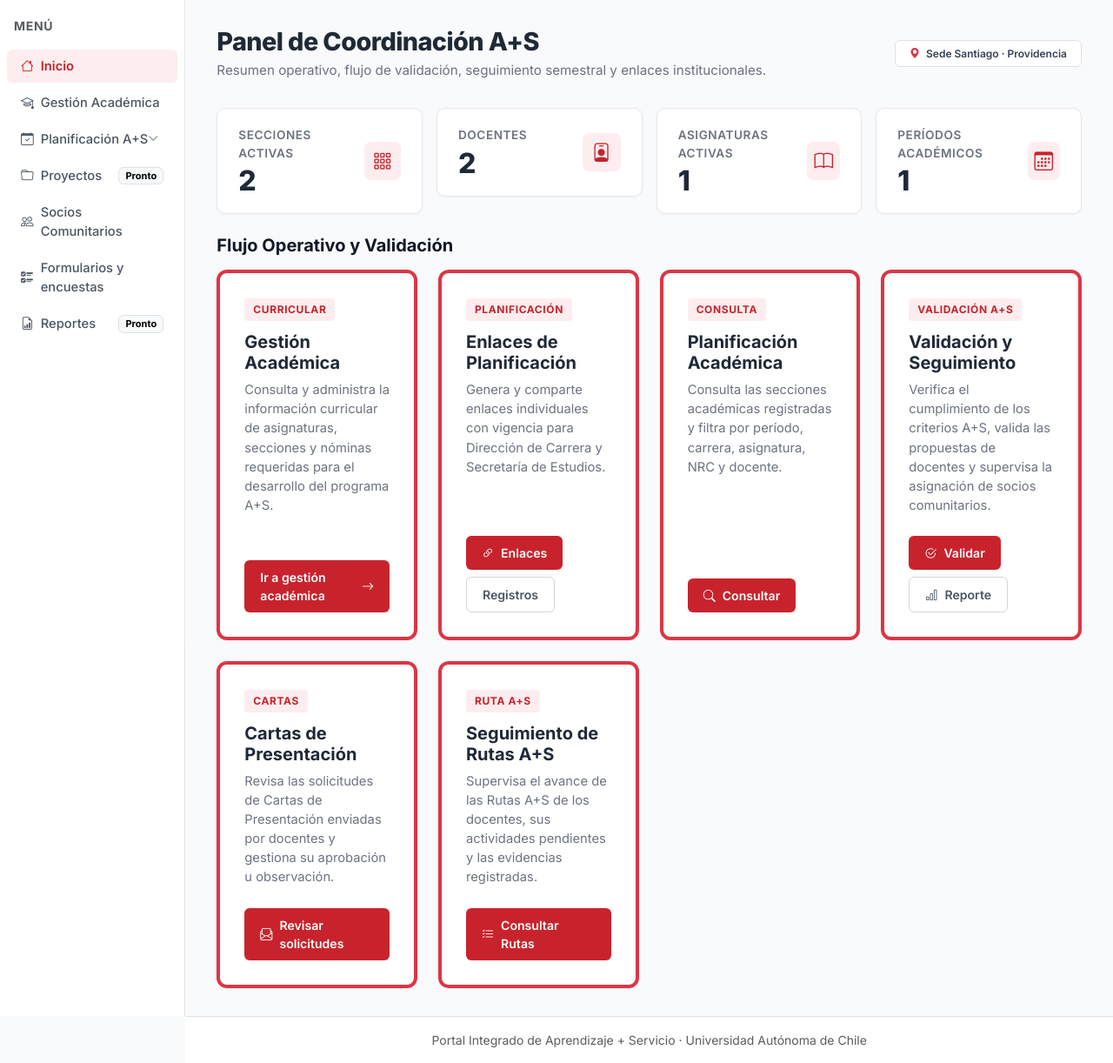
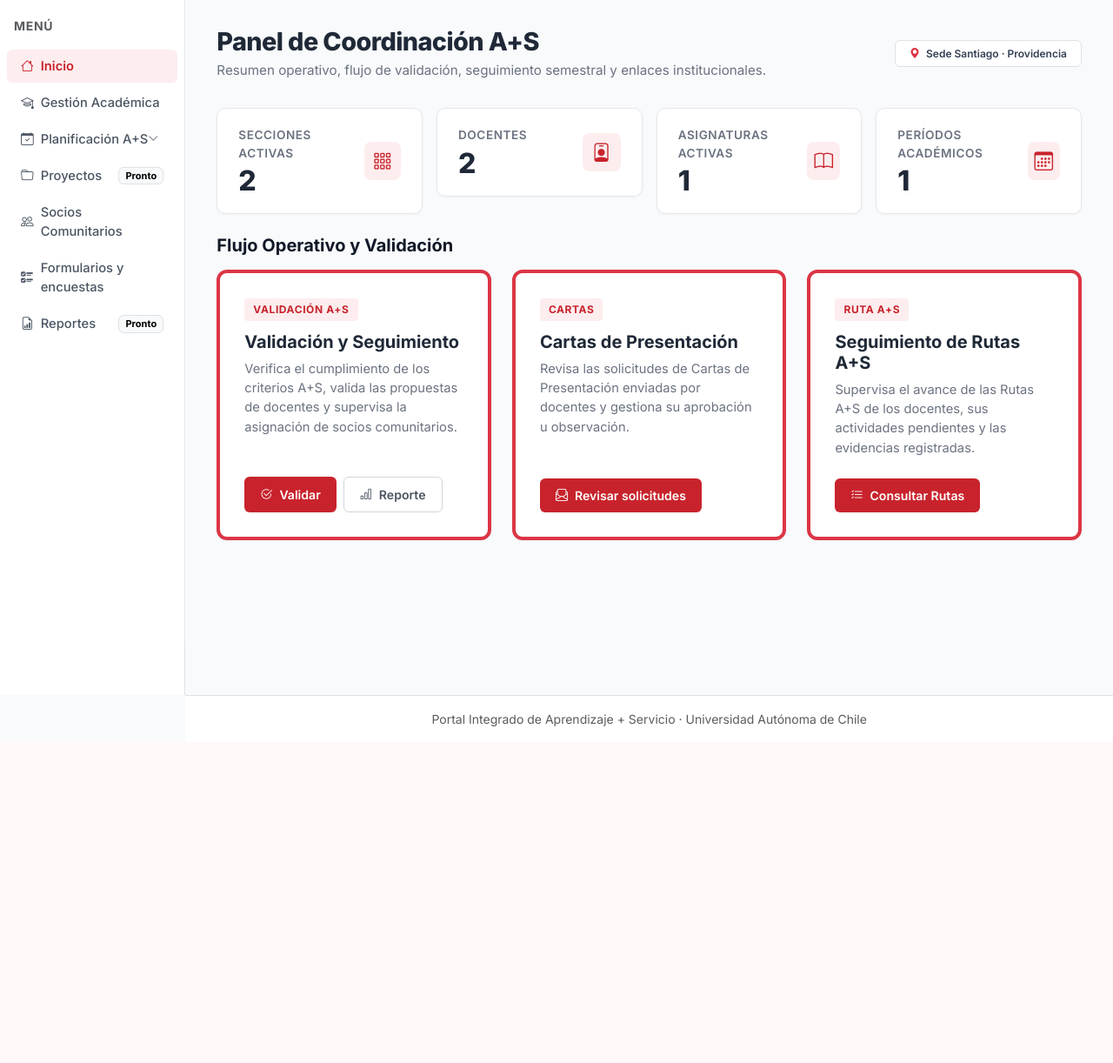
Before and after one commit to sixflex/a_sRepoNuevo, a Django app: page /coordinacion/ in a window 1280 px wide. Shown: the part 66-1288 px from the top of the page at 87% size. After the commit the page ends 901 px from the top, so only its background shows below. Run offline with Django 5.2, Linux system fonts and the light colour scheme; a user stored in the database is signed in; data comes from the database, SQL or seed files in the repository.

Commit message:
fix: menu de coordinador redundaba con modulos que ya estaban en el menu lateral

```diff
--- a/templates/core/coordinacion.html
+++ b/templates/core/coordinacion.html
@@ -76,66 +76,8 @@
 <h4 class="fw-bold mb-3" style="font-size: 1.25rem; color: #111827;">Flujo Operativo y Validación</h4>
 <div class="row g-4">
 
-    <!-- Módulo 1: Gestión Académica -->
-    <div class="col-12 col-md-6 col-xl-3">
-        <div class="module-card border-top border-4 border-danger">
-            <div>
-                <span class="module-badge">Curricular</span>
-                <h5 class="module-title">Gestión Académica</h5>
-                <p class="module-desc">
-                    Consulta y administra la información curricular de asignaturas,
-                    secciones y nóminas requeridas para el desarrollo del programa A+S.
-                </p>
-            </div>
-            <div>
-                <a href="{% url 'home' %}" class="btn-ua-action">
-                    Ir a gestión académica <i class="bi bi-arrow-right"></i>
-                </a>
-            </div>
-        </div>
-    </div>
-
-        <!-- Módulo 2: Enlaces de Planificación -->
-        <div class="col-12 col-md-6 col-xl-3">
-            <div class="module-card border-top border-4 border-danger">
-                <div>
-                    <span class="module-badge">Planificación</span>
-                    <h5 class="module-title">Enlaces de Planificación</h5>
-                    <p class="module-desc">
-                        Genera y comparte enlaces individuales con vigencia para Dirección de Carrera y Secretaría de Estudios.
-                    </p>
-                </div>
-                <div class="d-flex gap-2 flex-column flex-sm-row flex-wrap">
-                    <a href="{% url 'proyectos:gestionar_enlaces' %}" class="btn-ua-action">
-                        <i class="bi bi-link-45deg"></i> Enlaces
-                    </a>
-                    <a href="{% url 'core:planificacion_coordinacion' %}" class="btn-ua-outline-action">
-                        Registros
-                    </a>
-                </div>
-            </div>
-        </div>
-
-        <!-- Módulo 3: Consulta de Planificación -->
-        <div class="col-12 col-md-6 col-xl-3">
-            <div class="module-card border-top border-4 border-danger">
-                <div>
-                    <span class="module-badge">Consulta</span>
-                    <h5 class="module-title">Planificación Académica</h5>
-                    <p class="module-desc">
-                        Consulta las secciones académicas registradas y filtra por período, carrera, asignatura, NRC y docente.
-                    </p>
-                </div>
-                <div>
-                    <a href="{% url 'core:planificacion_coordinacion' %}" class="btn-ua-action">
-                        <i class="bi bi-search"></i> Consultar
-                    </a>
-                </div>
-            </div>
-        </div>
-
         <!-- Módulo 4: Validación y Estado A+S -->
-        <div class="col-12 col-md-6 col-xl-3">
+        <div class="col-12 col-md-6 col-xl-4">
             <div class="module-card border-top border-4 border-danger">
                 <div>
                     <span class="module-badge">Validación A+S</span>
@@ -155,7 +97,7 @@
             </div>
         </div>
 
-                <div class="col-12 col-md-6 col-xl-3">
+                <div class="col-12 col-md-6 col-xl-4">
             <div class="module-card border-top border-4 border-danger">
                 <div>
                     <span class="module-badge">Cartas</span>
@@ -172,7 +114,7 @@
             </div>
         </div>
 
-        <div class="col-12 col-md-6 col-xl-3">
+        <div class="col-12 col-md-6 col-xl-4">
             <div class="module-card border-top border-4 border-danger">
                 <div>
                     <span class="module-badge">Ruta A+S</span>
```
